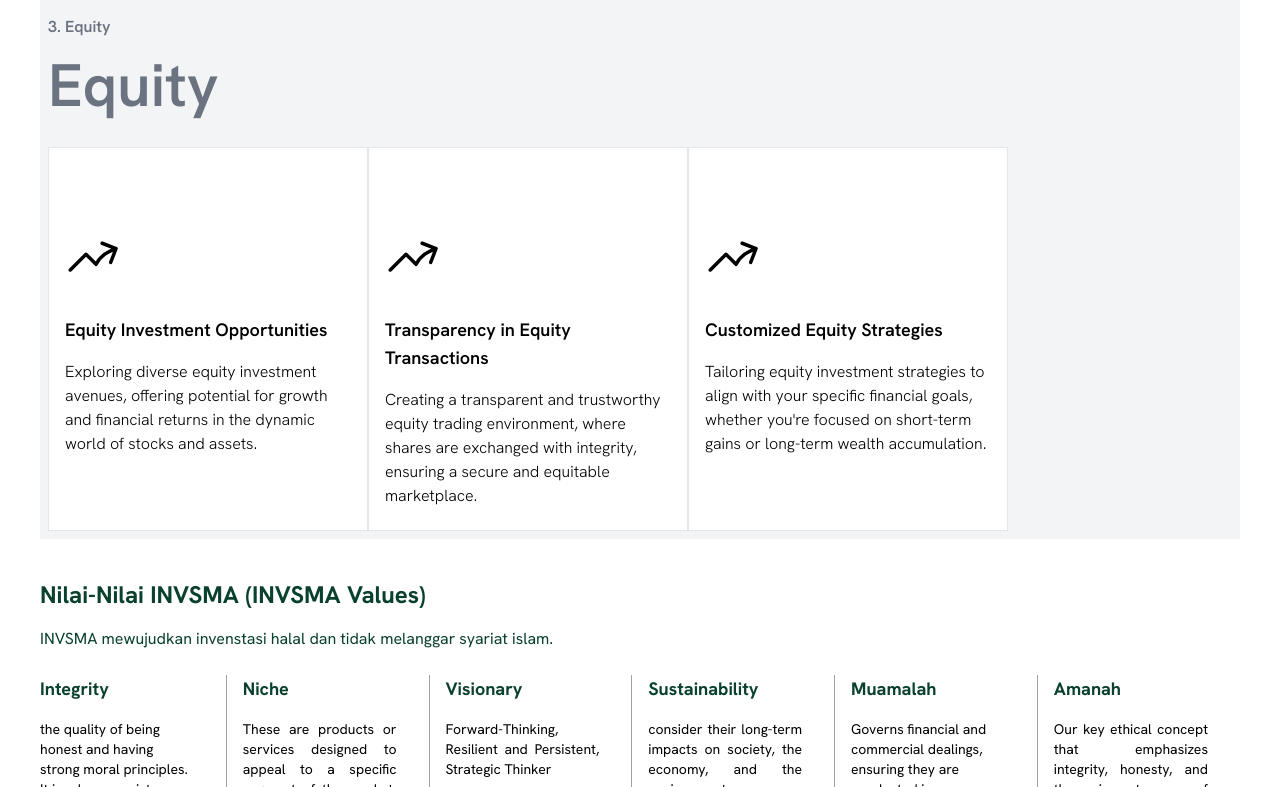
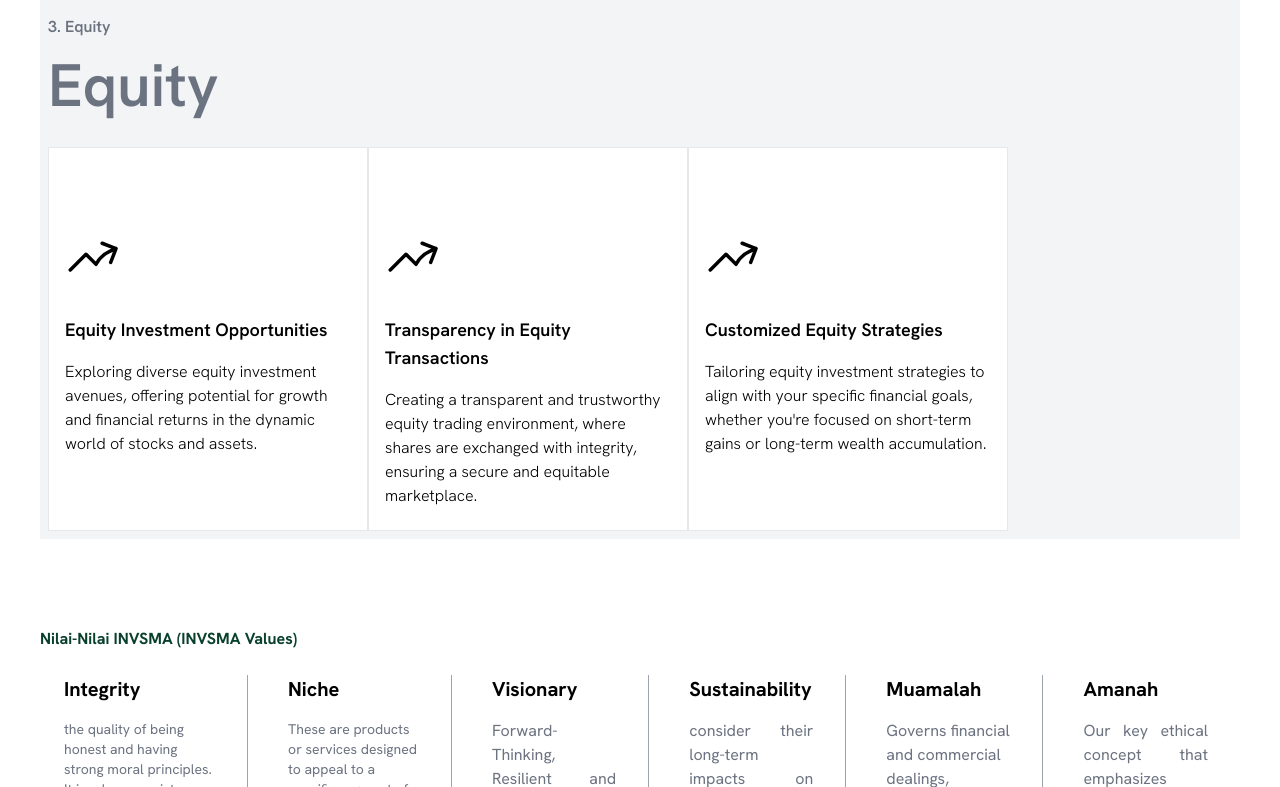
Before and after one commit to Hendraghz/frontend-invsma, a React (Vite) app: page / in a window 1280 px wide. Shown: the part 2013-2800 px from the top of the page. Built offline with nearby package versions, Linux system fonts and the light colour scheme; no server answers.

Commit message:
Perbaikan Halaman Landing page

```diff
--- a/src/pages/components/LandingPage/Layanan.jsx
+++ b/src/pages/components/LandingPage/Layanan.jsx
@@ -1,11 +1,10 @@
-import { useState } from "react";
 import { layanan } from "../../data";
 
 const Layanan = () => {
   return (
-    <div className="px-4 md:px-10">
+    <div className="px-4 md:px-10 flex justify-center ">
       {" "}
-      <div>
+      <div className="md:w-full 2xl:w-4/5">
         <p className="text-color-1 font-bold text-2xl">LAYANAN INVSMA</p>
         <p className="text-black font-normal text-lg mb-[2rem]">
           Berikut beberapa layanan unggulan INVSMA untuk memenuhi kebutuhan
--- a/src/pages/components/LandingPage/Project.jsx
+++ b/src/pages/components/LandingPage/Project.jsx
@@ -2,6 +2,7 @@
 import { Link } from "react-router-dom";
 import { getProject } from "../../../api/project/apiproject";
 import { ApiUrl } from "../../../api/baseUrl";
+import asset from "../../../assets/images/Asset4.webp";
 
 const Project = () => {
   const [loading, setLoading] = useState(true);
@@ -30,7 +31,21 @@
       currency: "IDR",
     }).format(value);
   return (
-    <div className="bg-white px-4 md:px-10  ">
+    <div className="flex flex-col items-center">
+      <img
+        src={asset}
+        alt="hijab"
+        className="w-full scale-x-[-1] h-[48rem] object-cover object-top"
+      />
+      <div className="absolute -ml-[50rem] mt-[20rem]">
+        <p className="text-white text-2xl font-bold">Our Projects</p>
+        <p className=" text-white text-5xl font-extrabold mt-2">
+          Explore investment <br /> opportunities handpicked for <br /> growth.
+          Join us in shaping <br /> tomorrow success stories.
+        </p>
+        <button className="px-8 py-3 bg-color-2  font-bold mt-[1rem] hover:bg-white">Project</button>
+      </div>
+      <div className="bg-white px-4 md:px-10  md:w-full 2xl:w-4/5">
         <div className="border-b border-color-1">
           <p className="title font-bold text-2xl  text-color-1 py-2">
             PROJECT TERBARU
@@ -62,7 +77,9 @@
             ))
           ) : project.length === 0 ? (
             <div className="w-full text-center mt-[2rem]">
-            <p className="text-gray-500 text-xl">Tidak ada project tersedia.</p>
+              <p className="text-gray-500 text-xl">
+                Tidak ada project tersedia.
+              </p>
             </div>
           ) : (
             project.map((pro) => {
@@ -104,7 +121,9 @@
                             </div>
                             <div className="tercapai text-right ">
                               <p className="text-xs mb-2">Target</p>
-                            <p className="text-sm text-color-1">{numberFormat(pro.target)}</p>
+                              <p className="text-sm text-color-1">
+                                {numberFormat(pro.target)}
+                              </p>
                             </div>
                           </div>
                           <div className="bg-gray-200 rounded-full h-2.5 mt-3">
@@ -115,8 +134,12 @@
                           </div>
                           <div className="mt-3 flex items-center justify-between pb-[1rem]">
                             <div className="sisawaktu">
-                            <p className="font-normal text-xs">Waktu Tersisa</p>
-                            <p className="text-base font-medium">{pro.waktu_tersisa}</p>
+                              <p className="font-normal text-xs">
+                                Waktu Tersisa
+                              </p>
+                              <p className="text-base font-medium">
+                                {pro.waktu_tersisa}
+                              </p>
                             </div>
                             <button className="text-color-1 text-sm bg-color-2 px-2 py-2 rounded-md">
                               Detail Project
@@ -132,6 +155,7 @@
           )}
         </div>
       </div>
+    </div>
   );
 };
 
--- a/src/pages/components/LandingPage/SyariahPrinsip.jsx
+++ b/src/pages/components/LandingPage/SyariahPrinsip.jsx
@@ -1,72 +1,75 @@
 const SyariahPrinsip = () => {
   return (
-    <div className="px-4 md:px-10">
+    <div className="px-4 mt-[3rem] md:px-10 flex justify-center">
+      <div className="md:w-full 2xl:w-4/5">
         <div className="text-left">
-        <p className="title font-bold text-2xl mt-[2rem] text-color-1 py-2">
+          <p className="title font-bold text-md mt-[2rem] text-color-1 py-2">
             Nilai-Nilai INVSMA (INVSMA Values)
-        </p>
-        <p className="title font-normal text-1xl  text-color-1 py-2">
-          INVSMA mewujudkan invenstasi halal dan tidak melanggar syariat islam.
           </p>
         </div>
         <div className="flex justify-around gap-4 mt-[1rem] mb-[3rem]">
-        <div className=" border-r border-gray-400 pr-[2rem] w-[22rem]">
+          <div className=" border-r border-gray-400 pr-[2rem] w-[26rem] px-6">
             <div className="title">
-            <p className="text-lg font-bold text-color-1">Integrity</p>
+              <p className="text-xl font-bold">Integrity</p>
             </div>
-          <div className="desc text-left text-sm mt-[1rem]">
-            the quality of being honest and having strong moral principles. It
-            involves consistency in actions, values, methods, and principles,
-            and is often associated with trustworthiness and reliability.
+            <div className="desc text-left text-sm mt-[1rem] text-gray-500">
+              <p>
+                the quality of being honest and having strong moral principles.
+                It involves consistency in actions, values, methods, and
+                principles, and is often associated with trustworthiness and
+                reliability.
+              </p>
             </div>
           </div>
-        <div className=" border-r border-gray-400 pr-[2rem]  w-[22rem]">
+          <div className=" border-r border-gray-400 pr-[2rem]  w-[23rem] px-6">
             <div className="title">
-            <p className="text-lg font-bold text-color-1">Niche</p>
+              <p className="text-xl font-bold  ">Niche</p>
             </div>
-          <div className="desc text-justify text-sm mt-[1rem]">
+            <div className="desc text-left text-sm mt-[1rem] text-gray-500">
               <p>
                 These are products or services designed to appeal to a specific
                 segment of the market. For example, a company might produce
-              organic, gluten-free snacks for health-conscious consumers. These
-              products cater to a niche market rather than the mass market.
+                organic, gluten-free snacks for health-conscious consumers.
+                These products cater to a niche market rather than the mass
+                market.
               </p>
             </div>
           </div>
-        <div className=" border-r border-gray-400 pr-[2rem]  w-[22rem]">
+          <div className=" border-r border-gray-400 pr-[2rem]  w-[22rem] px-6">
             <div className="title">
-            <p className="text-lg font-bold text-color-1">Visionary</p>
+              <p className="text-xl font-bold">Visionary</p>
             </div>
-          <div className="desc text-justify text-sm mt-[1rem]">
+            <div className="desc text-justify text-md mt-[1rem] text-gray-500">
               Forward-Thinking, Resilient and Persistent, Strategic Thinker
             </div>
           </div>{" "}
-        <div className=" border-r border-gray-400 pr-[2rem]  w-[22rem]">
+          <div className=" border-r border-gray-400 pr-[2rem]  w-[22rem] px-6">
             <div className="title">
-            <p className="text-lg font-bold text-color-1">Sustainability</p>
+              <p className="text-xl font-bold">Sustainability</p>
             </div>
-          <div className="desc text-justify text-sm mt-[1rem]">
+            <div className="desc text-justify text-md mt-[1rem] text-gray-500">
               consider their long-term impacts on society, the economy, and the
               environment.
             </div>
           </div>{" "}
-        <div className="border-r border-gray-400 pr-[2rem]  w-[22rem]">
+          <div className="border-r border-gray-400 pr-[2rem]  w-[22rem] px-6">
             <div className="title">
-            <p className="text-lg font-bold text-color-1">Muamalah</p>
+              <p className="text-xl font-bold">Muamalah</p>
             </div>
-          <div className="desc text-left text-sm mt-[1rem]">
+            <div className="desc text-left text-md text-gray-500 mt-[1rem]">
               Governs financial and commercial dealings, ensuring they are
-            conducted in a manner that is fair, transparent, and compliant with
-            Islamic law.
+              conducted in a manner that is fair, transparent, and compliant
+              with Islamic law.
             </div>
           </div>
-        <div className="pr-[2rem]  w-[22rem]">
+          <div className="pr-[2rem]  w-[22rem] px-6">
             <div className="title">
-            <p className="text-lg font-bold text-color-1">Amanah</p>
+              <p className="text-xl font-bold">Amanah</p>
             </div>
-          <div className="desc text-justify text-sm mt-[1rem]">
-            Our key ethical concept that emphasizes integrity, honesty, and the
-            importance of fulfilling obligations.
+            <div className="desc text-justify text-md text-gray-500 mt-[1rem]">
+              Our key ethical concept that emphasizes integrity, honesty, and
+              the importance of fulfilling obligations.
+            </div>
           </div>
         </div>
       </div>
--- a/src/pages/layout/Navbar.jsx
+++ b/src/pages/layout/Navbar.jsx
@@ -41,17 +41,20 @@
 
   return (
     <div
-      className={`fixed flex justify-between items-center top-0 left-0 w-full z-50 px-5 md:px-[5rem] ${
+      className={`fixed flex justify-between items-center top-0 left-0 w-full z-50 px-5 py-3 md:px-[5rem]  ${
         !scrolled ? "border-b border-color-1" : "shadow-md"
       } ${menuOpen ? "bg-white" : "md:bg-white"} bg-white md:bg-transparent`}
       style={
         window.innerWidth >= 768 ? navbarStyle : { backgroundColor: "#ffffff" }
       }
     >
+      <div className="flex items-center justify-between">
         <div className="flex items-center">
           <Link to={"/"} className="block py-1">
             <img
-            src={isLayananPage || scrolled || menuOpen ? LogoWhite : LogoWhite}
+              src={
+                isLayananPage || scrolled || menuOpen ? LogoWhite : LogoWhite
+              }
               alt="logo-invsma"
               height={isLayananPage || scrolled || menuOpen ? 20 : 20}
               width={isLayananPage || scrolled || menuOpen ? 55 : 55}
@@ -127,6 +130,7 @@
             ))}
           </div>
         </nav>
+      </div>
       <div className="hidden md:flex items-center px-7 gap-3">
         {user ? ( // Check if user is logged in
           <>
```
Lines whose indentation alone changed are shown as unchanged.
